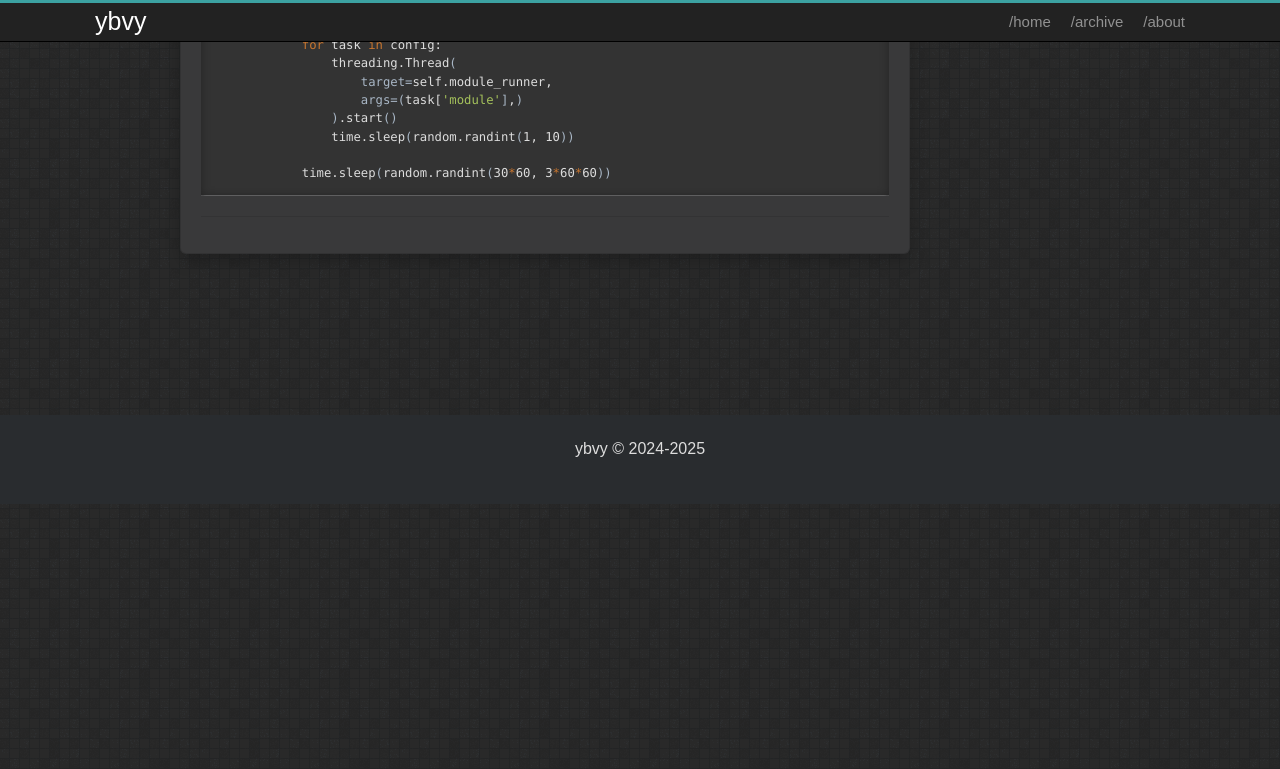
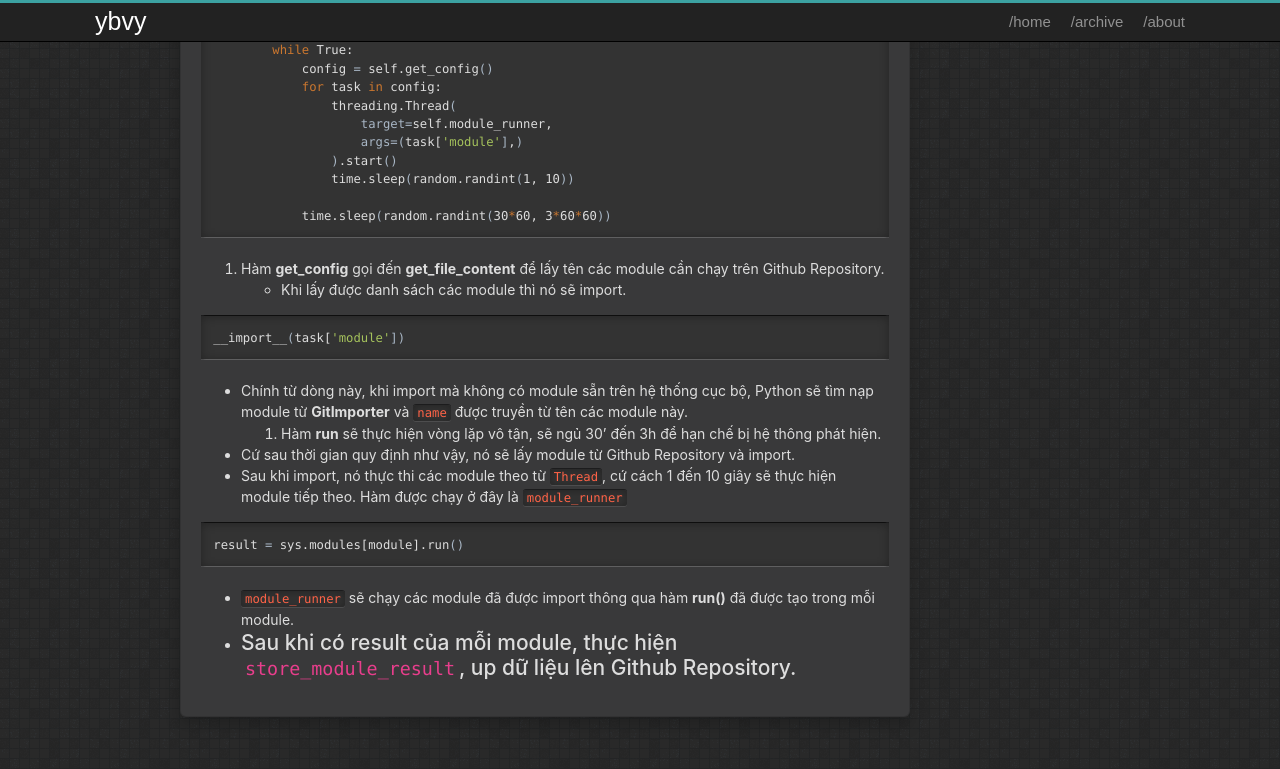
Before and after one commit to ybvy/ybvy.github.io, a Jekyll site: the page built from _posts/2025-03-21-trojan-with-github.md, in a window 1280 px wide and 900 px high, scrolled down 6312 px. Shown: the top 769 px of the window. Built offline with Jekyll 4.4.1, drawn with Linux system fonts in a browser that asks for light colours; comment, search, counter and statistics services are not loaded; before the commit the page ends 6816 px from its top, so only the background shows below that; some of the changed text lies outside the part shown.

Commit message:
add post trojan

```diff
--- a/_posts/2025-03-21-trojan-with-github.md
+++ b/_posts/2025-03-21-trojan-with-github.md
@@ -90,7 +90,7 @@ Có thể thêm các module khác tùy ý.
 
 Config chứa tên các module cần chạy.
 - Sau khi tạo được modules và config, up lên Github repository.
-- `git_trojan.py` là file chạy chính của trojan, nó sẽ lấy danh sách các module cần chạy từ **config** và **import** các module từ **modules**.
+- `git_trojan.py` là file chạy chính của trojan, nó sẽ lấy danh sách các module cần chạy từ **config** và import các module từ **modules**.
 
 ---
 ## Main
@@ -279,7 +279,7 @@ Khi import 1 module trong **Python**:
 {% highlight bash %}
 loader = GitImporter().find_module('my_remote_module')
 {% endhighlight %}
-* `name = "my_remote_module"` được truyền tự động bởi Python. Tức, khi **import** 1 module mà nó không có sẵn thì `name` là tên của module không có sẵn đó.
+* `name = "my_remote_module"` được truyền tự động bởi Python. Tức, khi import 1 module mà nó không có sẵn thì `name` là tên của module không có sẵn đó.
 * Nếu **find_module()** trả về một đối tượng hợp lệ, Python sẽ gọi tiếp:
 {% highlight bash %}
 loader.load_module('my_remote_module')
@@ -344,6 +344,20 @@ class Trojan:
             time.sleep(random.randint(30*60, 3*60*60))
 {% endhighlight %}
 
+1. Hàm **get_config** gọi đến **get_file_content** để lấy tên các module cần chạy trên Github Repository.
+* Khi lấy được danh sách các module thì nó sẽ import.
+{% highlight bash %}
+__import__(task['module'])
+{% endhighlight %}
+* Chính từ dòng này, khi import mà không có module sẵn trên hệ thống cục bộ, Python sẽ tìm nạp module từ **GitImporter** và `name` được truyền từ tên các module này.
+2. Hàm **run** sẽ thực hiện vòng lặp vô tận, sẽ ngủ 30' đến 3h để  hạn chế bị hệ thông phát hiện.
+* Cứ sau thời gian quy định như vậy, nó sẽ lấy module từ Github Repository và import.
+* Sau khi import, nó thực thi các module theo từ `Thread`, cứ cách 1 đến 10 giây sẽ thực hiện module tiếp theo. Hàm được chạy ở đây là `module_runner`
+{% highlight bash %}
+result = sys.modules[module].run()
+{% endhighlight %}
+* `module_runner` sẽ chạy các module đã được import thông qua hàm **run()** đã được tạo trong mỗi module.
+* Sau khi có result của mỗi module, thực hiện `store_module_result`, up dữ liệu lên Github Repository.
 ---
 
 <script src="https://giscus.app/client.js"
```
